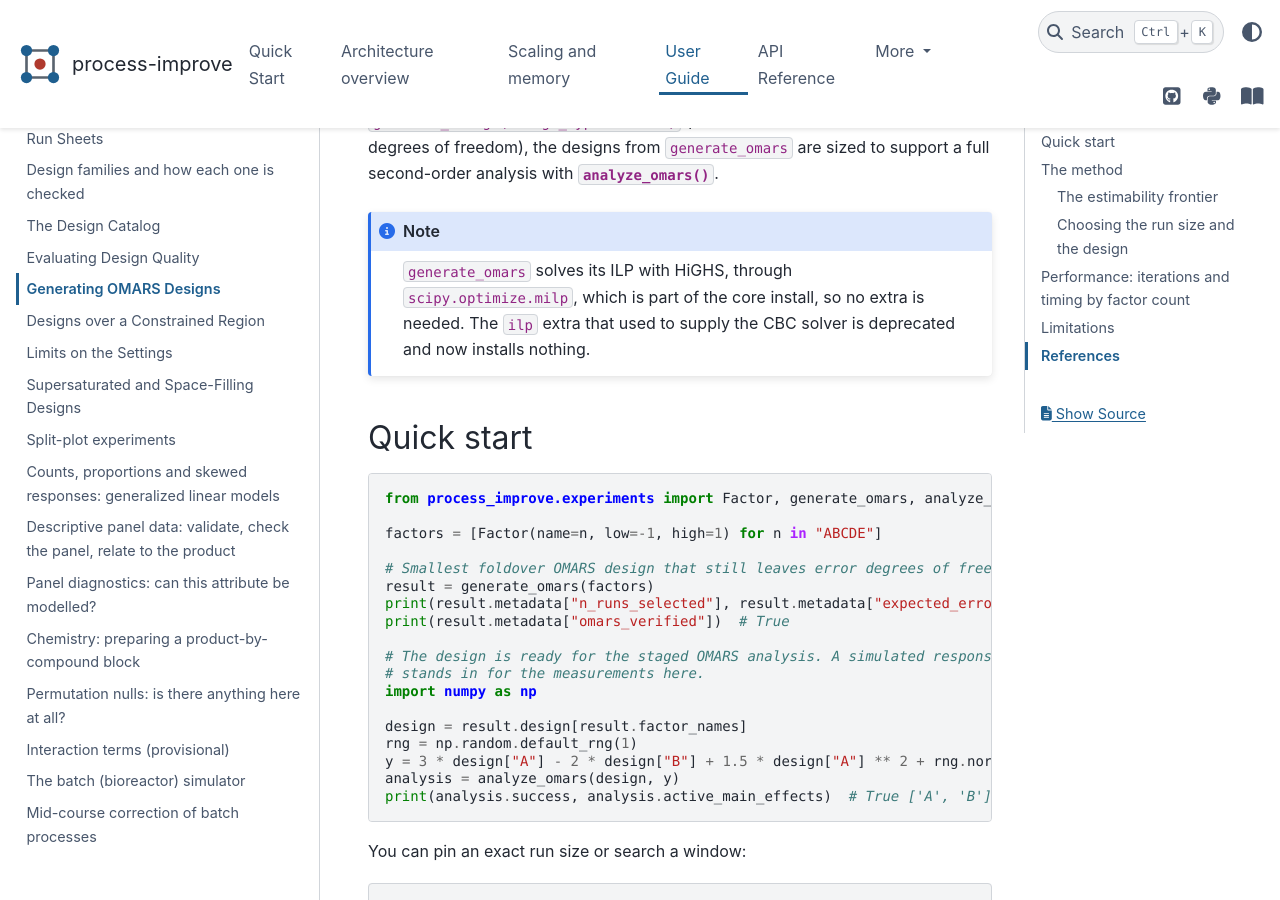
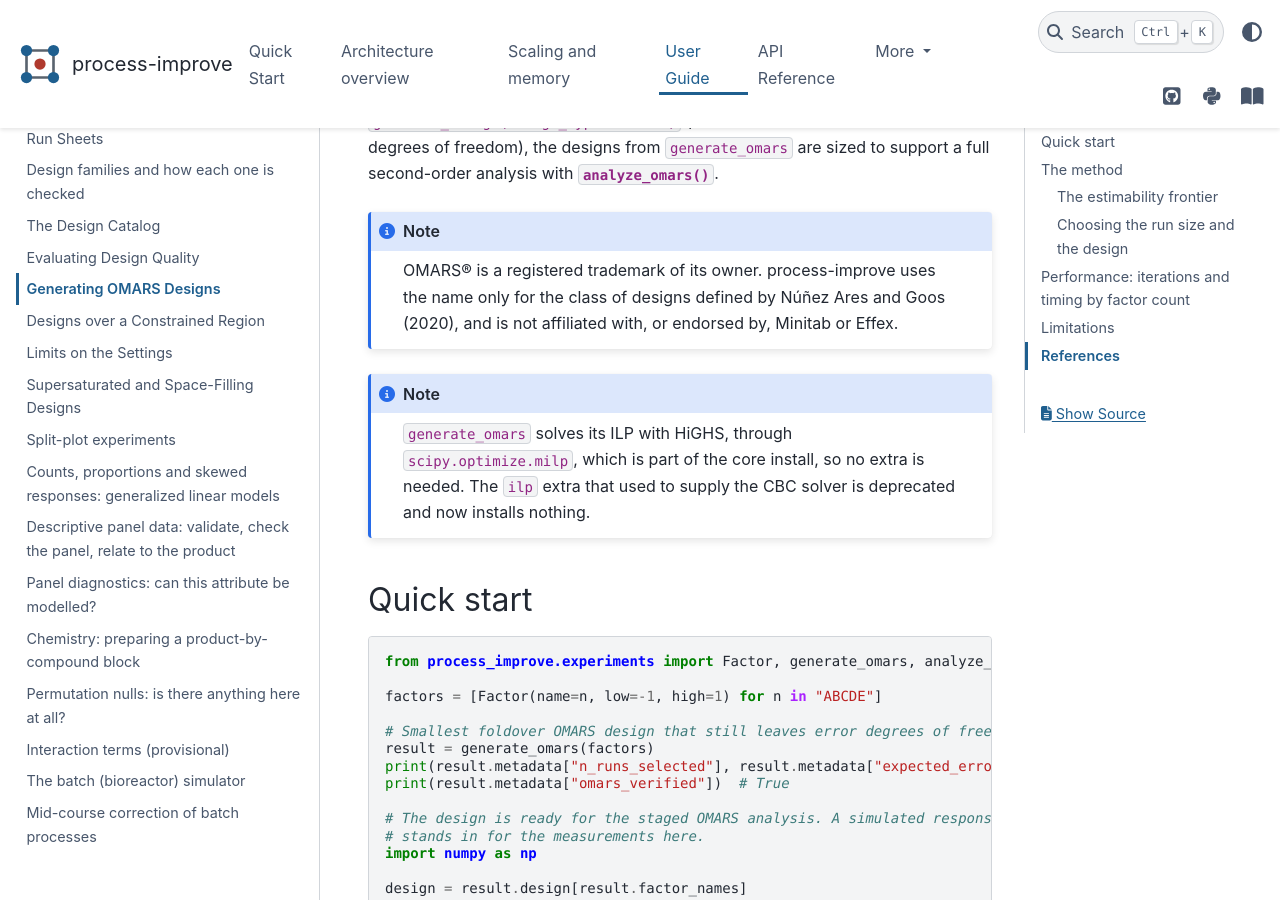
Before and after one commit to kgdunn/process-improve, a Sphinx documentation site: the page built from docs/user_guide/omars_designs.rst, in a window 1280 px wide and 900 px high, scrolled down 369 px. Built offline with Sphinx 7.4.7 and the PyData theme 0.15.4, drawn with Linux system fonts in a browser that asks for light colours.

Commit message:
Add an OMARS trademark notice to the README and the OMARS guide
OMARS is shown with a registered-trademark symbol by Minitab, which now
sells Effex. Say that process-improve uses the name only for the class of
designs defined by Nunez Ares and Goos (2020), and is not affiliated with
or endorsed by Minitab or Effex.

Co-Authored-By: Claude Opus 5.5 <noreply@anthropic.com>
Claude-Session: https://claude.ai/code/session_01FeRKqX7XRitH7uae5t4xpQ

```diff
--- a/docs/user_guide/omars_designs.rst
+++ b/docs/user_guide/omars_designs.rst
@@ -14,6 +14,12 @@ conference-foldover member produced by ``generate_design(design_type="omars")``
 (which is saturated and leaves no error degrees of freedom), the designs from
 ``generate_omars`` are sized to support a full second-order analysis with
 :func:`~process_improve.experiments.analyze_omars`.
+
+.. note::
+
+   OMARS® is a registered trademark of its owner. process-improve uses the
+   name only for the class of designs defined by Núñez Ares and Goos (2020),
+   and is not affiliated with, or endorsed by, Minitab or Effex.
 
 .. note::
 
```
Also changed, not shown: README.md (+6 -0 lines).
